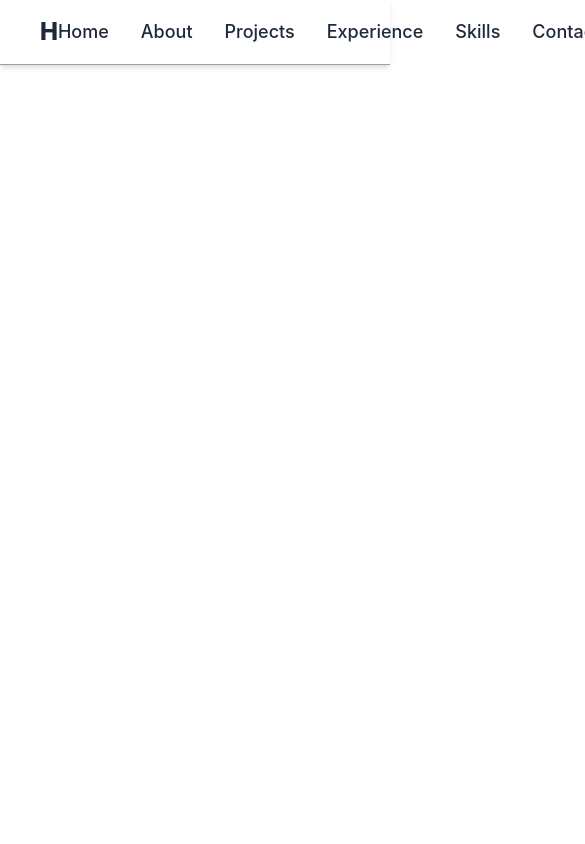
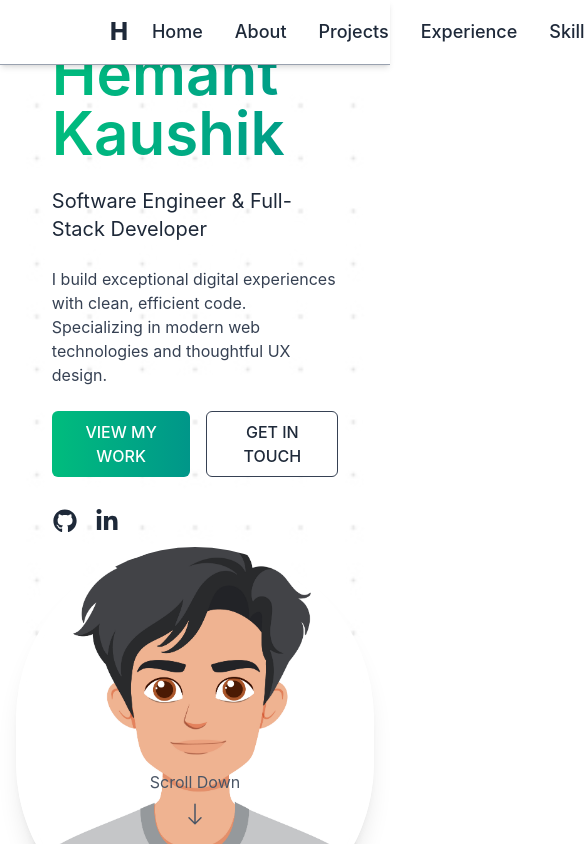
Before and after one commit to hemant-kaushik/perosonal-portfolio, a React (Vite) app: page / in a window 390 px wide. Shown: the whole page, 585 px wide, since content can reach past the window. Built offline with nearby package versions, Linux system fonts and the light colour scheme.

Commit message:
Responsive homepage

```diff
--- a/src/App.tsx
+++ b/src/App.tsx
@@ -1,13 +1,13 @@
+import './App.css'
 import { useEffect, useState } from 'react';
-import './App.css'
-import { Navbar } from './components/Navbar';
+import { Home } from './pages/Home';
 
 function App() {
   const [isMobile, setIsMobile] = useState<boolean>(false);
 
   useEffect(() => {
     const handleResize = () => {
-            setIsMobile(window.innerWidth < 768);
+      setIsMobile(window.innerWidth <= 768);
     }
     window.addEventListener('resize', handleResize);
     return () => window.removeEventListener('resize', handleResize);
@@ -15,7 +15,7 @@ function App() {
 
   return (
     <>
-      <Navbar isMobile={isMobile} />
+      <Home isMobile={isMobile} />
     </>
   )
 }
--- /dev/null
+++ b/src/components/Button.tsx
@@ -0,0 +1,61 @@
+import React, { useMemo } from "react";
+
+interface buttonProps {
+    id: string;
+    type?: "button" | "submit";
+    buttonType?: string;
+    handleOnClick?: (e: any) => void;
+    className?: string;
+    children: React.ReactNode;
+    disable?: boolean | any;
+    isLoading?: boolean;
+}
+
+export const Button: React.FC<buttonProps> = ({
+    id,
+    type = 'button',
+    buttonType = '',
+    handleOnClick = () => { },
+    className = "",
+    children,
+    disable = false,
+    isLoading = false,
+    ...rest
+
+}) => {
+
+    const styleType = useMemo(() => {
+        switch (buttonType) {
+            case "fill":
+                return "bg-gradient-to-r from-emerald-500 to-teal-600 text-white";
+            default:
+                return "bg-white border-[1px] border-solid border-gray-700 text-gray-800 font-medium";
+        }
+    }, [buttonType]);
+
+    return (
+        <button
+            type={type}
+            id={id || ""}
+            disabled={disable || isLoading}
+            className={
+                `flex flex-row items-center text-base font-medium justify-center cursor-pointer rounded-md px-4 py-2 !uppercase
+                ${(disable || isLoading)
+                    ? "opacity-60 !cursor-not-allowed"
+                    : "opacity-100"}
+                ${isLoading ?
+                    '!bg-[#009196FF]'
+                    : ''} ${styleType} ${className}`}
+            onClick={handleOnClick}
+            {...rest}
+        >
+            {isLoading ? (
+                <div className="animate-spin h-5 w-5 border-2 border-white border-t-transparent rounded-full" />
+            ) : (
+                <>
+                    {children}
+                </>
+            )}
+        </button>
+    )
+}
--- a/src/components/Navbar.tsx
+++ b/src/components/Navbar.tsx
@@ -18,6 +18,7 @@ export const Navbar = ({ isMobile }: { isMobile: boolean }) => {
     ];
 
     const renderNavItems = (isMobileView: boolean) => (
+        <div className={`${isMobileView ? "absolute top-full left-0 w-full z-40" : ""}`}>
             <div
                 className={`${isMobileView ? "flex flex-col items-center bg-white px-6 py-4 space-y-4 shadow-md" : "flex space-x-8"
                     }`}
@@ -34,10 +35,12 @@ export const Navbar = ({ isMobile }: { isMobile: boolean }) => {
                     </a>
                 ))}
             </div>
+        </div>
+
     );
 
     return (
-        <div className="w-full border-b-[1px] border-gray-400 shadow-md bg-white transition-all duration-300">
+        <div className="w-full fixed top-0 left-0 z-50 border-b-[1px] border-gray-400 shadow-md bg-white transition-all duration-300">
             {isMobile ? (
                 <>
                     {/* Mobile Navigation */}
@@ -61,7 +64,7 @@ export const Navbar = ({ isMobile }: { isMobile: boolean }) => {
                 </>
             ) : (
                 // Desktop Navigation
-                <div className="w-full flex justify-between items-center px-10 py-4">
+                    <div className="w-full flex justify-between gap-6 items-center px-[110px] py-4">
                     <div className="text-2xl font-extrabold text-gray-800">H</div>
                     {renderNavItems(false)}
                 </div>
--- /dev/null
+++ b/src/pages/Home.tsx
@@ -0,0 +1,115 @@
+import homeBackgroundImage from '../assets/dotted.jpg';
+import profilePic from '../assets/profilepic.jpg';
+import { Button } from '../components/Button';
+import { FaLinkedinIn, FaGithub } from "react-icons/fa";
+import { BsArrowDown } from "react-icons/bs";
+import { Navbar } from '../components/Navbar';
+
+export const Home = ({ isMobile }: { isMobile: boolean }) => {
+    const renderTextSection = () => (
+        <>
+            <div className={`flex flex-col w-[80%] mx-auto ${isMobile ? 'text-3xl' : 'text-6xl'} font-semibold`}>
+                <span className="bg-gradient-to-r from-gray-600 to-black bg-clip-text text-transparent">
+                    Hello, I'm
+                </span>
+                <span className="bg-gradient-to-r from-emerald-500 to-teal-600 bg-clip-text text-transparent">
+                    Hemant Kaushik
+                </span>
+            </div>
+            <p className="text-xl font-normal text-gray-800 w-[80%] mx-auto">
+                Software Engineer & Full-Stack Developer
+            </p>
+            <div className="profile-desc text-md font-normal text-gray-700 w-[80%] mx-auto">
+                <p>I build exceptional digital experiences with clean, efficient code.</p>
+                <p>Specializing in modern web technologies and thoughtful UX design.</p>
+            </div>
+        </>
+    );
+
+    const renderButtons = () => (
+        <>
+            <div className="nav-buttons flex gap-4 w-[80%] mx-auto">
+                <Button
+                    id='view-work-btn'
+                    type='button'
+                    buttonType="fill"
+                    className={`view-work-btn ${isMobile && '!text-sm'}`}
+                >
+                    View My Work
+                </Button>
+                <Button
+                    id='get-in-touch-btn'
+                    type='button'
+                    className={`view-work-btn ${isMobile && '!text-sm'}`}
+                >
+                    Get In Touch
+                </Button>
+            </div>
+            <div className="social-media-buttons w-[80%] mx-auto flex gap-4">
+                <Button
+                    id='get-in-touch-btn'
+                    type='button'
+                    className={`view-work-btn !border-none !text-2xl !px-[1px] ${isMobile && '!text-base'}`}
+                >
+                    <FaGithub />
+                </Button>
+                <Button
+                    id='get-in-touch-btn'
+                    type='button'
+                    className={`view-work-btn !border-none !text-2xl !px-[1px] ${isMobile && '!text-base'}`}
+                >
+                    <FaLinkedinIn />
+                </Button>
+            </div>
+        </>
+    );
+
+    return (
+        <>
+            <Navbar isMobile={isMobile} />
+            <div
+                className="relative pt-[80px] w-full h-screen flex flex-col items-center justify-center overflow-hidden" // 👈 Added relative
+                style={{
+                    backgroundImage: `url(${homeBackgroundImage})`,
+                    backgroundSize: 'cover',
+                    backgroundPosition: 'center',
+                    backgroundRepeat: 'no-repeat',
+                }}
+            >
+                {/* 👇 Overlay Layer */}
+                <div className="absolute inset-0 bg-white opacity-88 z-0"></div>
+
+                {/* 👇 Content Layer */}
+                <div className={`w-full h-full flex flex-col ${!isMobile ? 'md:flex-row' : ''} items-center justify-center z-10 px-4`}>
+                    {/* Right Section */}
+                    <div
+                        className={`right-section w-full ${isMobile ? 'h-[40%]' : 'h-full'
+                            } flex items-center justify-center ${isMobile ? 'order-1' : 'order-2'}`}
+                    >
+                        <img
+                            src={profilePic}
+                            alt="Profile"
+                            className={`rounded-full object-cover shadow-xl border-[6px] border-white ${isMobile ? 'w-[200px] h-[200px]' : 'w-[400px] h-[400px]'
+                                } transition-transform duration-500 hover:scale-105 hover:ring-2 hover:ring-emerald-400
+`}
+                        />
+                    </div>
+
+                    {/* Left Section */}
+                    <div
+                        className={`left-section w-full ${isMobile ? 'h-[60%]' : 'h-full'
+                            } flex flex-col items-center justify-center gap-6 ${isMobile ? 'order-2' : 'order-1'}`}
+                    >
+                        {renderTextSection()}
+                        {renderButtons()}
+                    </div>
+                </div>
+
+                <div className="scroll-down w-full absolute bottom-4 flex flex-col items-center justify-center gap-2 text-gray-600 animate-bounce z-10">
+                    Scroll Down
+                    <div className={`${isMobile ? '' : 'text-2xl'}`}><BsArrowDown /></div>
+                </div>
+            </div>
+        </>
+    );
+};
```
Also changed, not shown: src/assets/dotted.jpg (added), src/assets/profilepic.jpg (added). Lines whose indentation alone changed are shown as unchanged.
